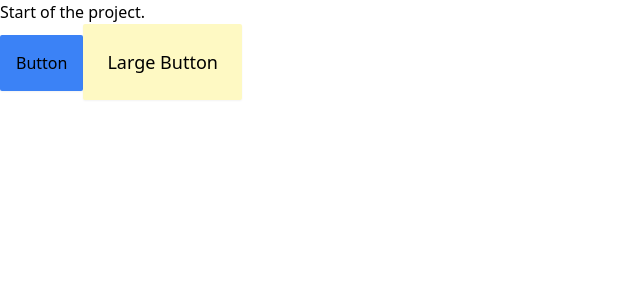
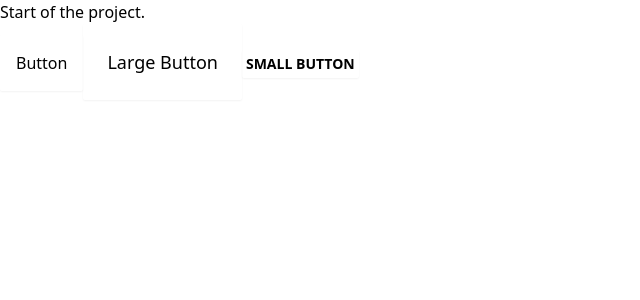
Before and after one commit to kennyrogers330/Emergency-Social-Network-ESN-, a React (Create React App) app in the folder frontend/: page /dashboard in a window 1280 px wide. Shown: the top 300 px of the page, without its empty margins (0-640 px from the left). Built offline with nearby package versions, Linux system fonts and the light colour scheme.

Commit message:
checkout to ft-components

```diff
--- a/frontend/src/components/Button.jsx
+++ b/frontend/src/components/Button.jsx
@@ -7,17 +7,24 @@ const sizeClasses = {
   large: 'text-lg p-6 font-medium',
 };
 
-const variationClasses = {
-  primary: 'bg-blue-500',
-  secondary: 'bg-yellow-100',
-  danger: 'text-red-100 bg-red-700 hover:bg-red-800',
-};
-
-const Button = ({ children, size, variation, ...props }) => {
-  const buttonClasses = `rounded-sm shadow-sm ${sizeClasses[size]} ${variationClasses[variation]}`;
-
+const Button = ({
+  children,
+  size,
+  backgroundColor,
+  textColor,
+  hoverBackgroundColor,
+  ...props
+}) => {
+  const buttonClasses = `rounded-sm shadow-sm ${sizeClasses[size]}`;
+  const style = {
+    backgroundColor,
+    color: textColor,
+    ...(hoverBackgroundColor
+      ? { ':hover': { backgroundColor: hoverBackgroundColor } }
+      : {}),
+  };
   return (
-    <button className={buttonClasses} {...props}>
+    <button className={buttonClasses} style={style} {...props}>
       {children}
     </button>
   );
@@ -27,13 +34,16 @@ const Button = ({ children, size, variation, ...props }) => {
 Button.propTypes = {
   children: PropTypes.node.isRequired,
   size: PropTypes.oneOf(['small', 'medium', 'large']),
-  variation: PropTypes.oneOf(['primary', 'secondary', 'danger']),
+  backgroundColor: PropTypes.string,
+  textColor: PropTypes.string,
+  hoverBackgroundColor: PropTypes.string,
 };
 
 // Define defaultProps
 Button.defaultProps = {
   size: 'medium',
-  variation: 'primary',
+  backgroundColor: 'bg-blue-500',
+  textColor: 'text-white',
 };
 
 export default Button;
--- a/frontend/src/pages/Dashboard.jsx
+++ b/frontend/src/pages/Dashboard.jsx
@@ -8,6 +8,9 @@ function Dashboard() {
       <Button variation="secondary" size="large">
         Large Button
       </Button>
+      <Button variation="danger" size="small">
+        Small Button
+      </Button>
     </>
   );
 }
```
